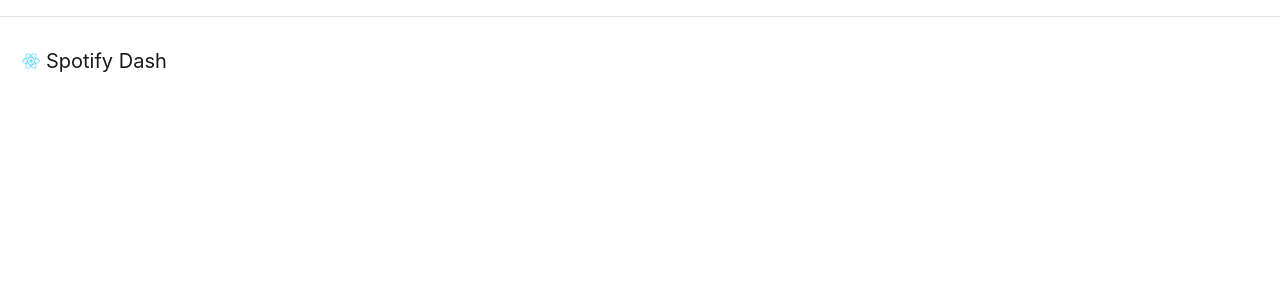
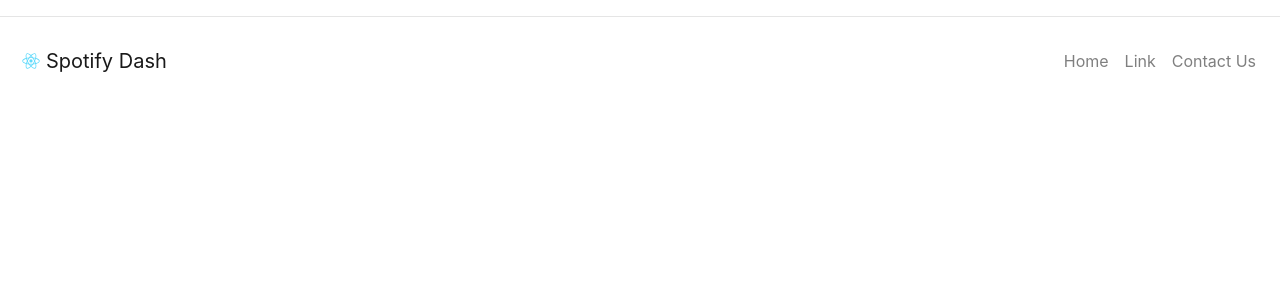
Before and after one commit to CodeMeKathy/refactored-disco, a React (Create React App) app: page / in a window 1280 px wide. Shown: the top 300 px of the page. Built offline with nearby package versions, Linux system fonts and the light colour scheme.

Commit message:
Complete Navbar and Make it mobile responsive
Co-Authored-By: Kathy Lambert <codemekathy@users.noreply.github.com>

```diff
--- a/src/Components/NavbarCustom.js
+++ b/src/Components/NavbarCustom.js
@@ -2,6 +2,7 @@ import React from 'react'
 
 // React Bootstrap Imports
 import Navbar from 'react-bootstrap/Navbar'
+import Nav from 'react-bootstrap/Nav'
 
 // Custom Imports
 import logo from '../logo.svg'
@@ -9,17 +10,22 @@ import logo from '../logo.svg'
 const NavbarCustom = props => {
   return (
     <>
-      <Navbar>
-        <Navbar.Brand href='#home'>
-          <img
-            alt=''
-            src={logo}
-            width='30'
-            height='30'
-            className='d-inline-block align-top'
-          />
-          Spotify Dash
-        </Navbar.Brand>
+      <Navbar expand="lg">
+        <Navbar.Brand href="#home"><img
+          alt=''
+          src={logo}
+          width='30'
+          height='30'
+          className='d-inline-block align-top'
+        />Spotify Dash</Navbar.Brand>
+        <Navbar.Toggle aria-controls="basic-navbar-nav" />
+        <Navbar.Collapse id="basic-navbar-nav" className="justify-content-end">
+          <Nav style={{ placeItems: "flex-end" }}>
+            <Nav.Link href="#home">Home</Nav.Link>
+            <Nav.Link href="#link">Link</Nav.Link>
+            <Nav.Link href="#link">Contact Us</Nav.Link>
+          </Nav>
+        </Navbar.Collapse>
       </Navbar>
     </>
   )
```
